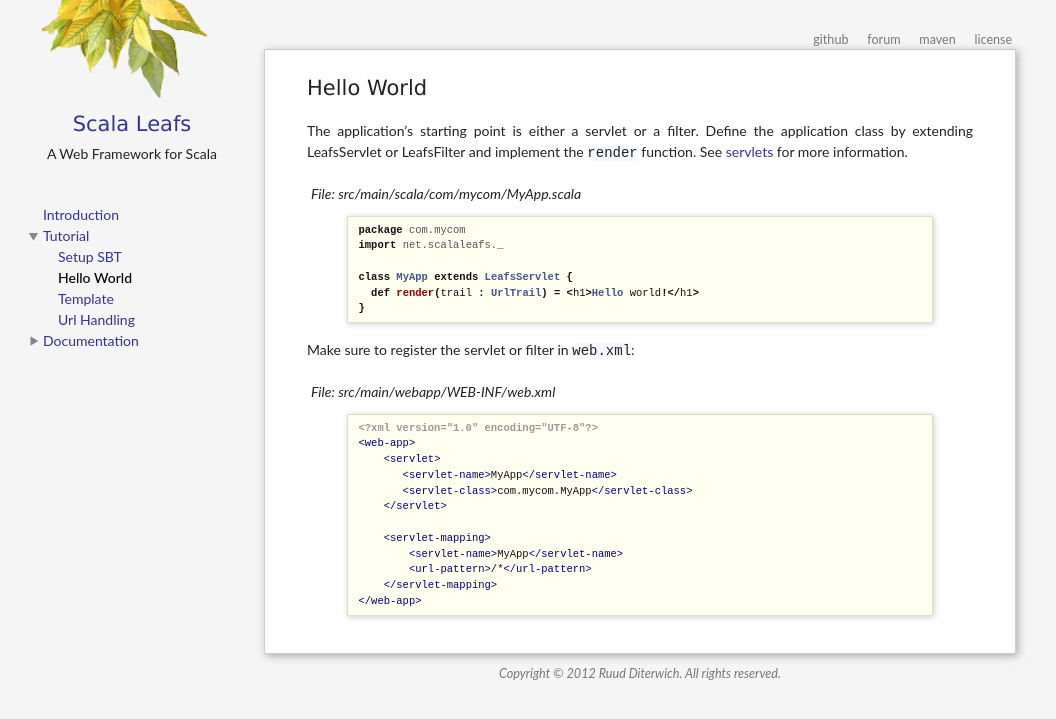
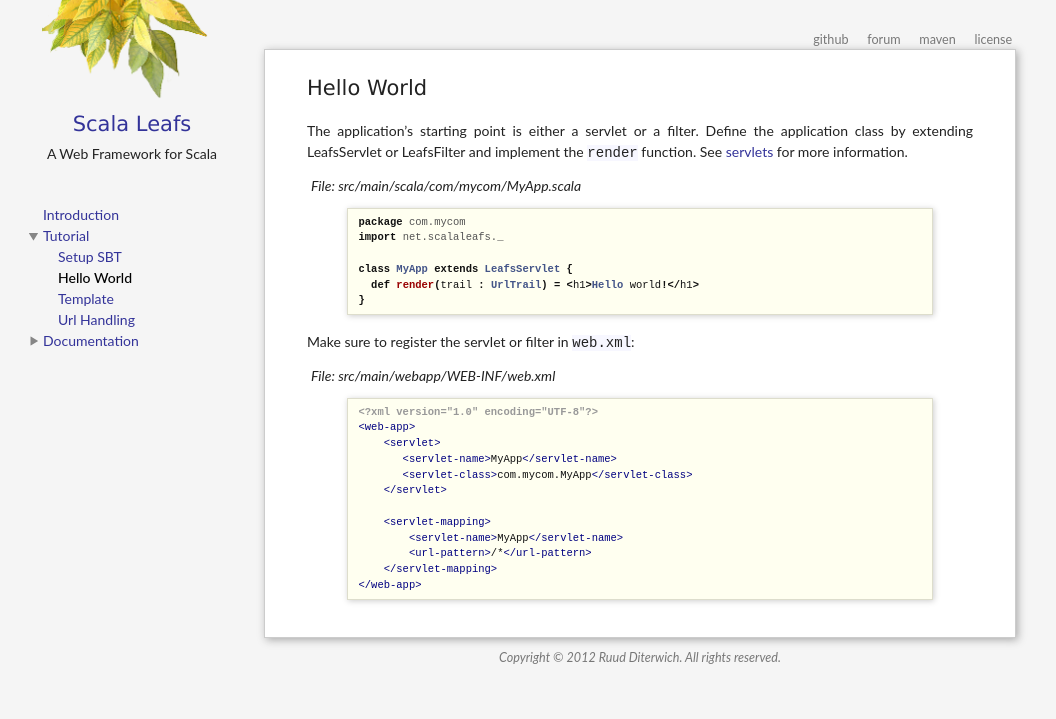
Before and after one commit to scalastuff/scalaleafs, a Jekyll site: the page built from hello-world.md, in a window 1280 px wide. Shown: the top 719 px of the page, without its empty margins (0-1056 px from the left). Built offline with Jekyll 4.4.1, drawn with Linux system fonts in a browser that asks for light colours.

Commit message:
Updated stylesheets/scalaleafs.css

```diff
--- a/stylesheets/scalaleafs.css
+++ b/stylesheets/scalaleafs.css
@@ -21,7 +21,6 @@ body,div,dl,dt,dd,ul,ol,li,h1,h2,h3,h4,h5,h6,pre,form,fieldset,p,blockquote,th,t
 /* @end */
 
 label {
-  padding-top: 8px;
   margin-left: 4px;
 line-height: 0.2em;
 display: block;
```
